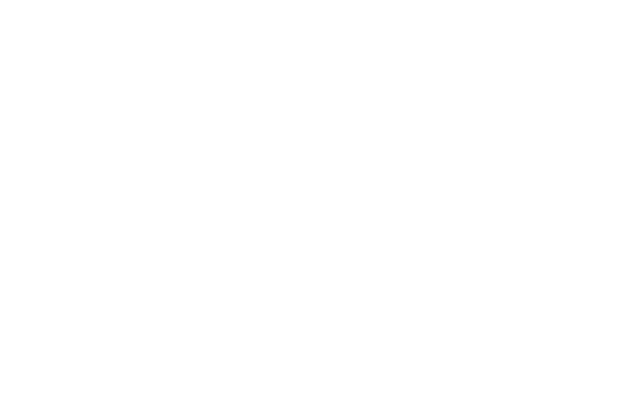
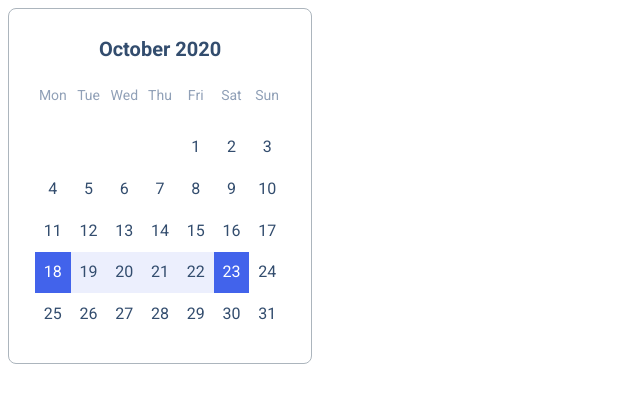
Before and after one commit to serjio1905/htmlcss-20210916_serjio-rv, a website: page 05-lection3/03-calendar/index.html in a window 1280 px wide. Shown: the whole page, without its empty margins (0-640 px from the left). Drawn offline with Linux system fonts and the light colour scheme.

Commit message:
calendar done

```diff
--- a/05-lection3/03-calendar/calendar.css
+++ b/05-lection3/03-calendar/calendar.css
@@ -0,0 +1,70 @@
+.calendar {
+    border: 1px solid var(--grey-3);
+    border-radius: 8px;
+    padding: 28px 26px;
+    width: 304px;
+}
+
+.calendar__title {
+    font: Inter;
+    font-style: normal;
+    font-weight: 600;
+    font-size: 20px;
+    line-height: 24px;
+    color: var(--grey-5);
+    display: flex;
+    justify-content: center;
+    margin-bottom: 24px;
+}
+
+
+.calendar__wrapper {
+    position: relative;
+    padding-bottom: 100%;
+    display: block;
+}
+
+.calendar__inner {
+    position: absolute;
+    top: 0;
+    left: 0;
+    height: 100%;
+    width: 100%;
+    display: grid;
+    grid-template-columns: repeat(7, 1fr);
+}
+
+.calendar__item {
+    display: flex;
+    justify-content: center;
+    align-items: center;
+}
+
+.calendar__day {
+    font: Inter;
+    font-style: normal;
+    font-weight: normal;
+    font-size: 14px;
+    line-height: 20px;
+    color: var(--grey-6);
+    align-items: flex-start;
+
+}
+
+.calendar__number {
+    font: Source Sans Pro;
+    font-style: normal;
+    font-weight: normal;
+    font-size: 16px;
+    line-height: 20px;
+    color: var(--grey-5);
+}
+
+.calendar__item_selected {
+    color: var(--white);
+    background-color: var(--blue-2);
+}
+
+.calendar__item_highlighted {
+    background-color: rgba(160, 177, 245, 0.2);
+}
--- a/05-lection3/03-calendar/index.html
+++ b/05-lection3/03-calendar/index.html
@@ -7,6 +7,55 @@
         <title>Calendar</title>
     </head>
     <body>
+        <div class="calendar">
+            <div class="calendar__title">October 2020</div>
+            <div class="calendar__wrapper">
+                <div class="calendar__inner">
+                    <div class="calendar__item calendar__day">Mon</div>
+                    <div class="calendar__item calendar__day">Tue</div>
+                    <div class="calendar__item calendar__day">Wed</div>
+                    <div class="calendar__item calendar__day">Thu</div>
+                    <div class="calendar__item calendar__day">Fri</div>
+                    <div class="calendar__item calendar__day">Sat</div>
+                    <div class="calendar__item calendar__day">Sun</div>
+                    <div class="calendar__item"></div>
+                    <div class="calendar__item"></div>
+                    <div class="calendar__item"></div>
+                    <div class="calendar__item"></div>
+                    <div class="calendar__item calendar__number">1</div>
+                    <div class="calendar__item calendar__number">2</div>
+                    <div class="calendar__item calendar__number">3</div>
+                    <div class="calendar__item calendar__number">4</div>
+                    <div class="calendar__item calendar__number">5</div>
+                    <div class="calendar__item calendar__number">6</div>
+                    <div class="calendar__item calendar__number">7</div>
+                    <div class="calendar__item calendar__number">8</div>
+                    <div class="calendar__item calendar__number">9</div>
+                    <div class="calendar__item calendar__number">10</div>
+                    <div class="calendar__item calendar__number">11</div>
+                    <div class="calendar__item calendar__number">12</div>
+                    <div class="calendar__item calendar__number">13</div>
+                    <div class="calendar__item calendar__number">14</div>
+                    <div class="calendar__item calendar__number">15</div>
+                    <div class="calendar__item calendar__number">16</div>
+                    <div class="calendar__item calendar__number">17</div>
+                    <div class="calendar__item calendar__number calendar__item_selected">18</div>
+                    <div class="calendar__item calendar__number calendar__item_highlighted">19</div>
+                    <div class="calendar__item calendar__number calendar__item_highlighted">20</div>
+                    <div class="calendar__item calendar__number calendar__item_highlighted">21</div>
+                    <div class="calendar__item calendar__number calendar__item_highlighted">22</div>
+                    <div class="calendar__item calendar__number calendar__item_selected">23</div>
+                    <div class="calendar__item calendar__number">24</div>
+                    <div class="calendar__item calendar__number">25</div>
+                    <div class="calendar__item calendar__number">26</div>
+                    <div class="calendar__item calendar__number">27</div>
+                    <div class="calendar__item calendar__number">28</div>
+                    <div class="calendar__item calendar__number">29</div>
+                    <div class="calendar__item calendar__number">30</div>
+                    <div class="calendar__item calendar__number">31</div>
+                </div>
+            </div>
 
-    </body>
+        </div>
+     </body>
 </html>
--- a/assets/css/main.css
+++ b/assets/css/main.css
@@ -13,11 +13,14 @@
     --blue-2: #4263EB;
     --blue-3: #2342C0;
     --blue-4: #5028C6;
+    --blue-5: #A0B1F5;
     --red: #F03D3E;
     --grey-1: #F8F9FA;
     --grey-2: #DDE2E5;
     --grey-3: #ACB5BD;
     --grey-4: #495057;
+    --grey-5: #334D6E;
+    --grey-6: #90A0B7;
     --error: var(--red);
     --success: var(--blue);
 
```
